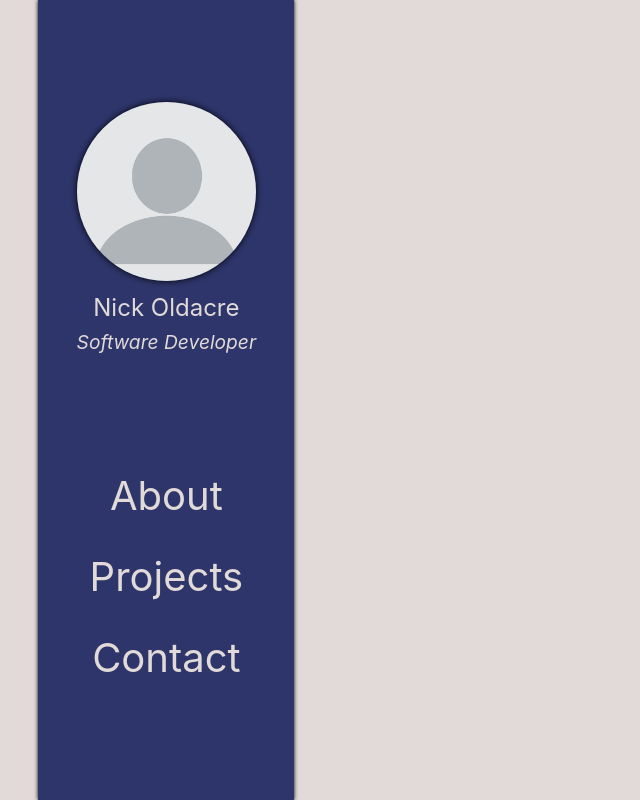
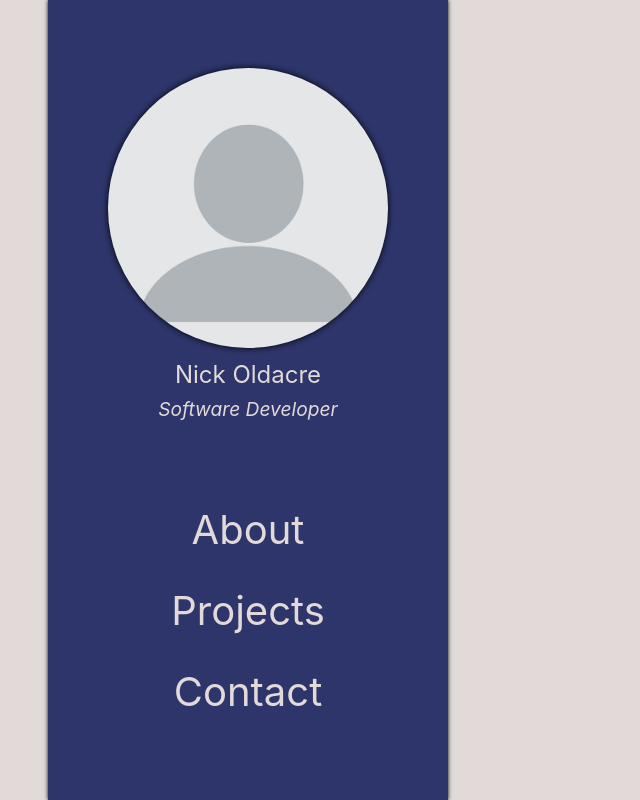
Before and after one commit to blueca/blueca.github.io, a Svelte app: page / in a window 1280 px wide. Shown: the whole page, without its empty margins (0-640 px from the left). Built offline with nearby package versions, Linux system fonts and the light colour scheme.

Commit message:
define grid, position sidebar

```diff
--- a/src/App.svelte
+++ b/src/App.svelte
@@ -8,6 +8,10 @@
     text-align: center;
 		width: 100%;
 		height: 100%;
+		display: grid;
+		grid-template-columns: 3rem 25rem auto;
+		grid-template-areas:
+			". sidebar content";
   }
 	</style>
 
--- a/src/components/Sidebar.svelte
+++ b/src/components/Sidebar.svelte
@@ -15,12 +15,11 @@
     flex-direction: column;
     background-color: #2d356a;
     color: #e2dad8;
-    margin-left: 3vw;
     height: 100%;
-    width: 20%;
     box-shadow: 0 0 4px black;
     align-items: center;
     justify-content: space-evenly;
+    grid-area: sidebar;
   }
 
   ul {
```
